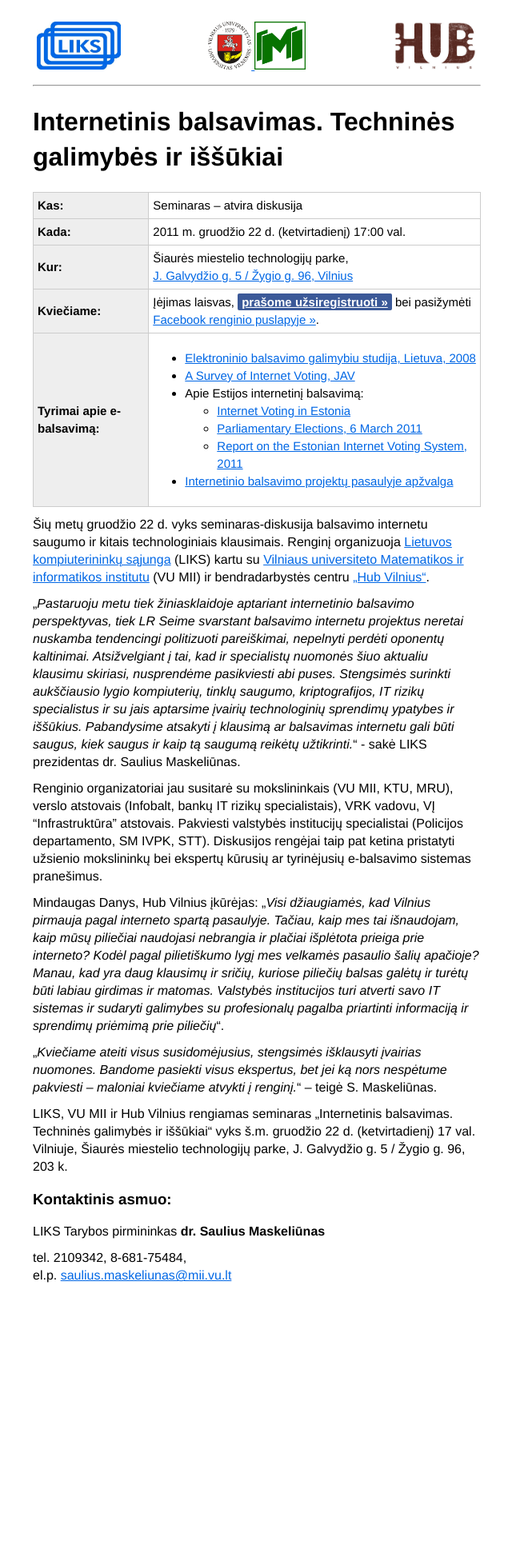
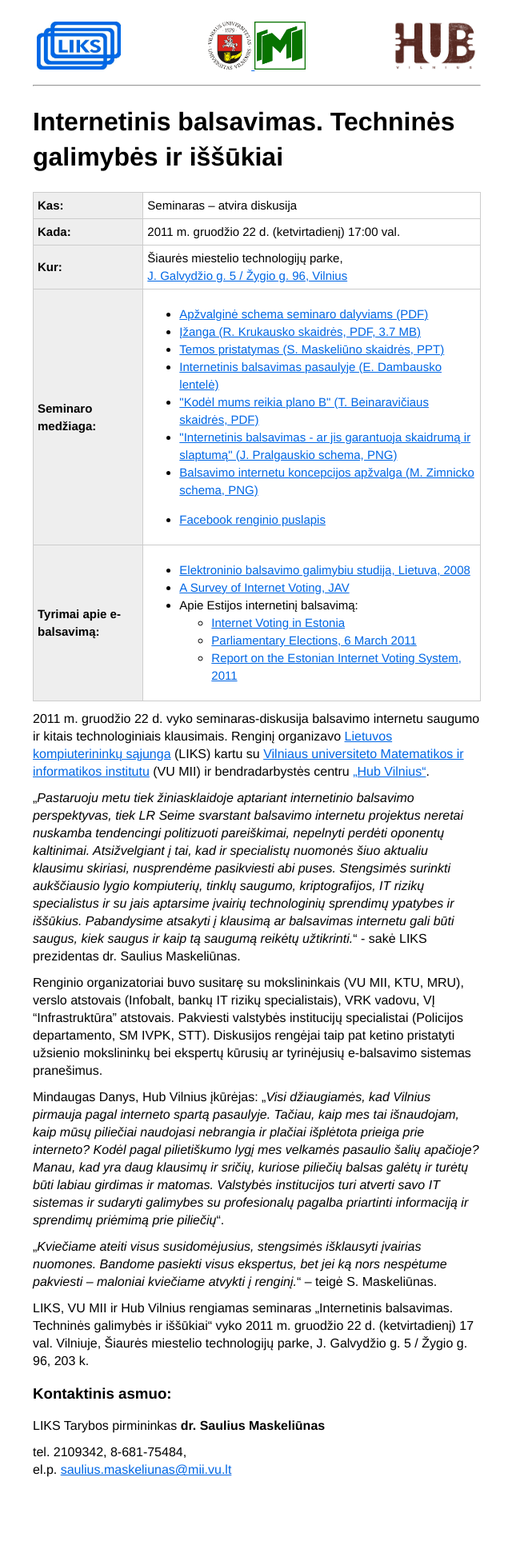
Before and after one commit to emilis/ebalsavimas.liks.lt, a Jekyll site: the page built from index.md, in a window 1280 px wide. Shown: the whole page at 80% size, without its empty margins (319-959 px from the left). Built offline with Jekyll 4.4.1, drawn with Linux system fonts in a browser that asks for light colours; before the commit the page ends 1694 px from its top, so only the background shows below that.

Commit message:
Added conference materials.

```diff
--- a/index.md
+++ b/index.md
@@ -8,8 +8,17 @@ layout: main
 <tr><td>Kada:</td><td>2011 m. gruodžio 22 d. (ketvirtadienį) 17:00 val.</td></tr>
 <tr><td>Kur:</td><td>Šiaurės miestelio technologijų parke,<br>
                     <a href="http://maps.google.com/maps?f=q&source=embed&hl=en&geocode=&q=Galvyd%C5%BEio+g.+5,+Vilnius&aq=&sll=37.0625,-95.677068&sspn=31.701751,56.513672&ie=UTF8&hq=&hnear=5+J.+Galvyd%C5%BEio+gatv%C4%97,+%C5%BDirm%C5%ABnai,+Vilnius,+Vilniaus+Apskritis+08009,+Lithuania&z=14&ll=54.711076,25.294217">J. Galvydžio g. 5 / Žygio g. 96, Vilnius</a></td></tr>
-<tr><td>Kviečiame:</td><td>Įėjimas laisvas, <a href="https://docs.google.com/spreadsheet/viewform?formkey=dHNrZUpoQTlWMDhqb0JUVVptbUhoWlE6MQ" class="important">prašome užsiregistruoti &raquo;</a>
-bei pasižymėti <a href="https://www.facebook.com/events/230749130332297/">Facebook renginio puslapyje &raquo;</a>.</td></tr>
+<tr><td>Seminaro medžiaga:</td>
+<td><ul>
+<li><a href="/files/medziaga/Dalinti per seminara 2011 12 22.pdf">Apžvalginė schema seminaro dalyviams (PDF)</a></li>
+<li><a href="/files/medziaga/IZANGA  diskusijai e-balsavimas 2011-12-22 RK.pdf">Įžanga (R. Krukausko skaidrės, PDF, 3.7 MB)</a></li>
+<li><a href="/files/medziaga/S.Maskeliūnas_-_Internetinis_balsavimas.ppt">Temos pristatymas (S. Maskeliūno skaidrės, PPT)</a></li>
+<li><a href="/pasaulyje.html">Internetinis balsavimas pasaulyje (E. Dambausko lentelė)</a></li>
+<li><a href="/files/medziaga/ebalsavimas - planas B Tomas Beinaravicius.pdf">"Kodėl mums reikia plano B" (T. Beinaravičiaus skaidrės, PDF)</a></li>
+<li><a href="/files/medziaga/tradicinio_ir_i-balsavimo_palyginimas.png">"Internetinis balsavimas - ar jis garantuoja skaidrumą ir slaptumą" (J. Pralgauskio schema, PNG)</a></li>
+<li><a href="/files/medziaga/ibalsavimas.png">Balsavimo internetu koncepcijos apžvalga (M. Zimnicko schema, PNG)</a></li>
+</ul>
+<ul><li><a href="https://www.facebook.com/events/230749130332297/">Facebook renginio puslapis</a></li></ul></td></tr>
 <tr><td>Tyrimai apie e-balsavimą:</td><td><ul>
 <li><a href="http://www.e-demokratija.lt/lt/tekstai/naujienos?id=5">Elektroninio balsavimo galimybiu studija, Lietuva, 2008</a></li>
 <!-- <li><a href="http://servesecurityreport.org/">A Security Analysis of the Secure Electronic
@@ -21,22 +30,21 @@ Registration and Voting Experiment (SERVE)</a></li> -->
 <li><a href="http://www.osce.org/odihr/elections/estonia/75382">Parliamentary Elections, 6 March 2011</a></li>
 <li><a href="http://blog.verifiedvoting.org/2011/09/03/1435">Report on the Estonian Internet Voting System, 2011</a></li>
 </ul>
-<li><a href="/pasaulyje.html">Internetinio balsavimo projektų pasaulyje apžvalga</a></li>
 <!-- <li><a href="http://www.balsavimas.lt/nuorodos">daugiau nuorodų</a></li>  -->
 </ul></td></tr>
 </tbody></table>
 
-Šių metų gruodžio 22 d. vyks seminaras-diskusija balsavimo internetu saugumo ir kitais technologiniais klausimais. Renginį organizuoja [Lietuvos kompiuterininkų sąjunga](http://www.liks.lt/) (LIKS) kartu su [Vilniaus universiteto Matematikos ir informatikos institutu](http://www.mii.vu.lt/) (VU MII) ir bendradarbystės centru [„Hub Vilnius“](http://www.hubvilnius.lt/).
+2011 m. gruodžio 22 d. vyko seminaras-diskusija balsavimo internetu saugumo ir kitais technologiniais klausimais. Renginį organizavo [Lietuvos kompiuterininkų sąjunga](http://www.liks.lt/) (LIKS) kartu su [Vilniaus universiteto Matematikos ir informatikos institutu](http://www.mii.vu.lt/) (VU MII) ir bendradarbystės centru [„Hub Vilnius“](http://www.hubvilnius.lt/).
 
 „<em>Pastaruoju metu tiek žiniasklaidoje aptariant internetinio balsavimo perspektyvas, tiek LR Seime svarstant balsavimo internetu projektus neretai nuskamba tendencingi politizuoti pareiškimai, nepelnyti perdėti oponentų kaltinimai. Atsižvelgiant į tai, kad ir specialistų nuomonės šiuo aktualiu klausimu skiriasi, nusprendėme pasikviesti abi puses. Stengsimės surinkti aukščiausio lygio kompiuterių, tinklų saugumo, kriptografijos, IT rizikų specialistus ir su jais aptarsime įvairių technologinių sprendimų ypatybes ir iššūkius. Pabandysime atsakyti į klausimą ar balsavimas internetu gali būti saugus, kiek saugus ir kaip tą saugumą reikėtų užtikrinti.</em>“ - sakė LIKS prezidentas dr. Saulius Maskeliūnas.
 
-Renginio organizatoriai jau susitarė su mokslininkais (VU MII, KTU, MRU), verslo atstovais (Infobalt, bankų IT rizikų specialistais), VRK vadovu, VĮ "Infrastruktūra" atstovais. Pakviesti valstybės institucijų specialistai (Policijos departamento, SM IVPK, STT). Diskusijos rengėjai taip pat ketina pristatyti užsienio mokslininkų bei ekspertų kūrusių ar tyrinėjusių e-balsavimo sistemas pranešimus.
+Renginio organizatoriai buvo susitarę su mokslininkais (VU MII, KTU, MRU), verslo atstovais (Infobalt, bankų IT rizikų specialistais), VRK vadovu, VĮ "Infrastruktūra" atstovais. Pakviesti valstybės institucijų specialistai (Policijos departamento, SM IVPK, STT). Diskusijos rengėjai taip pat ketino pristatyti užsienio mokslininkų bei ekspertų kūrusių ar tyrinėjusių e-balsavimo sistemas pranešimus.
 
 Mindaugas Danys, Hub Vilnius įkūrėjas: „<em>Visi džiaugiamės, kad Vilnius pirmauja pagal interneto spartą pasaulyje. Tačiau, kaip mes tai išnaudojam, kaip mūsų piliečiai naudojasi nebrangia ir plačiai išplėtota prieiga prie interneto? Kodėl pagal pilietiškumo lygį mes velkamės pasaulio šalių apačioje? Manau, kad yra daug klausimų ir sričių, kuriose piliečių balsas galėtų ir turėtų būti labiau girdimas ir matomas. Valstybės institucijos turi atverti savo IT sistemas ir sudaryti galimybes su profesionalų pagalba priartinti informaciją ir sprendimų priėmimą prie piliečių</em>“.
 
 „<em>Kviečiame ateiti visus susidomėjusius, stengsimės išklausyti įvairias nuomones. Bandome pasiekti visus ekspertus, bet jei ką nors nespėtume pakviesti – maloniai kviečiame atvykti į renginį.</em>“ – teigė S. Maskeliūnas.
 
-LIKS, VU MII ir Hub Vilnius rengiamas seminaras „Internetinis balsavimas. Techninės galimybės ir iššūkiai“ vyks š.m. gruodžio 22 d. (ketvirtadienį) 17 val. Vilniuje, Šiaurės miestelio technologijų parke, J. Galvydžio g. 5 / Žygio g. 96, 203 k.
+LIKS, VU MII ir Hub Vilnius rengiamas seminaras „Internetinis balsavimas. Techninės galimybės ir iššūkiai“ vyko 2011 m. gruodžio 22 d. (ketvirtadienį) 17 val. Vilniuje, Šiaurės miestelio technologijų parke, J. Galvydžio g. 5 / Žygio g. 96, 203 k.
 
 
 
```
Also changed, not shown: files/medziaga/i-balsavimo_palyginimas_v2-A4.png (added), files/medziaga/ibalsavimas.png (added), files/medziaga/tradicinio_ir_i-balsavimo_palyginimas.png (added), 4 other files.
